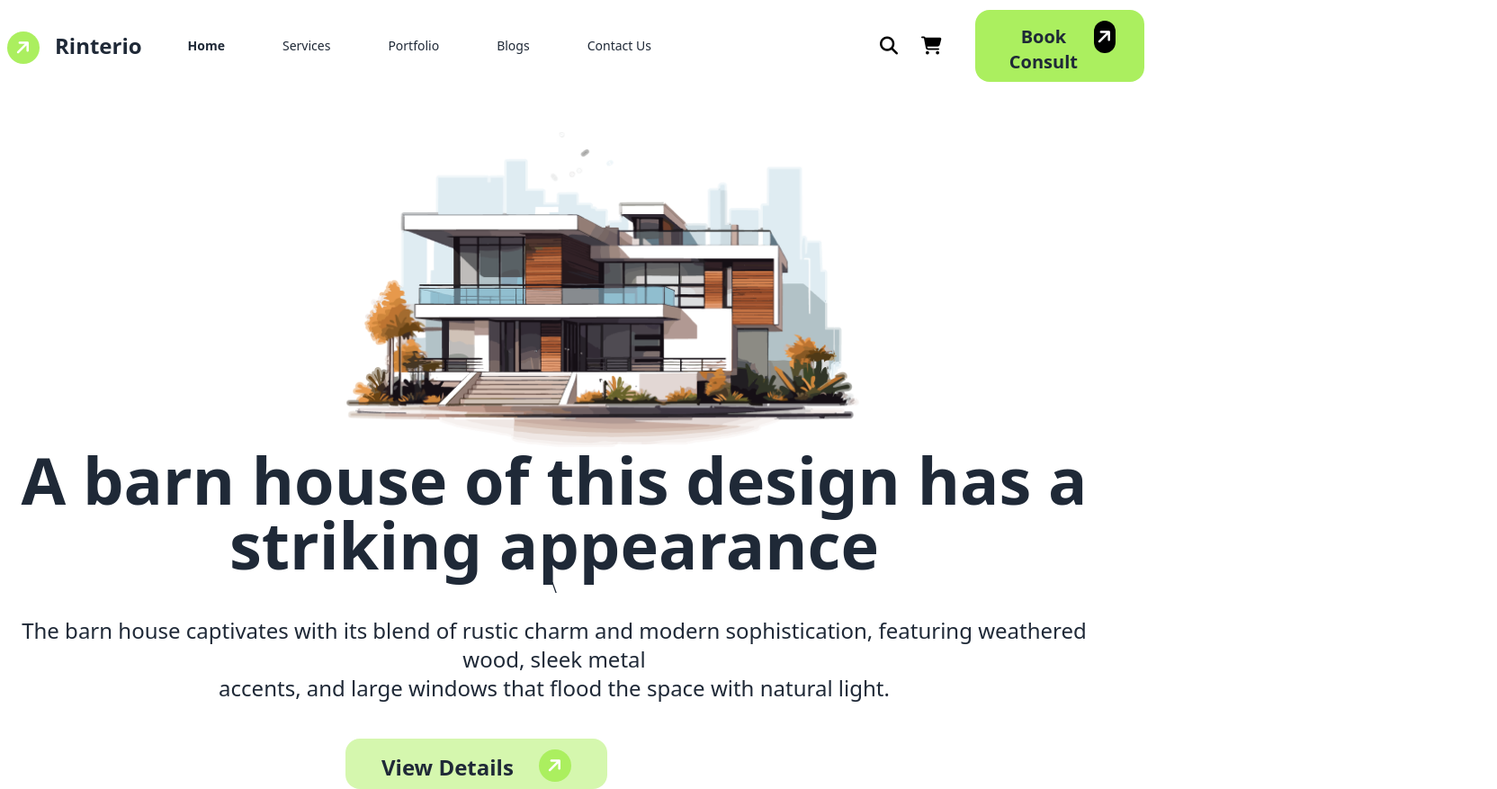
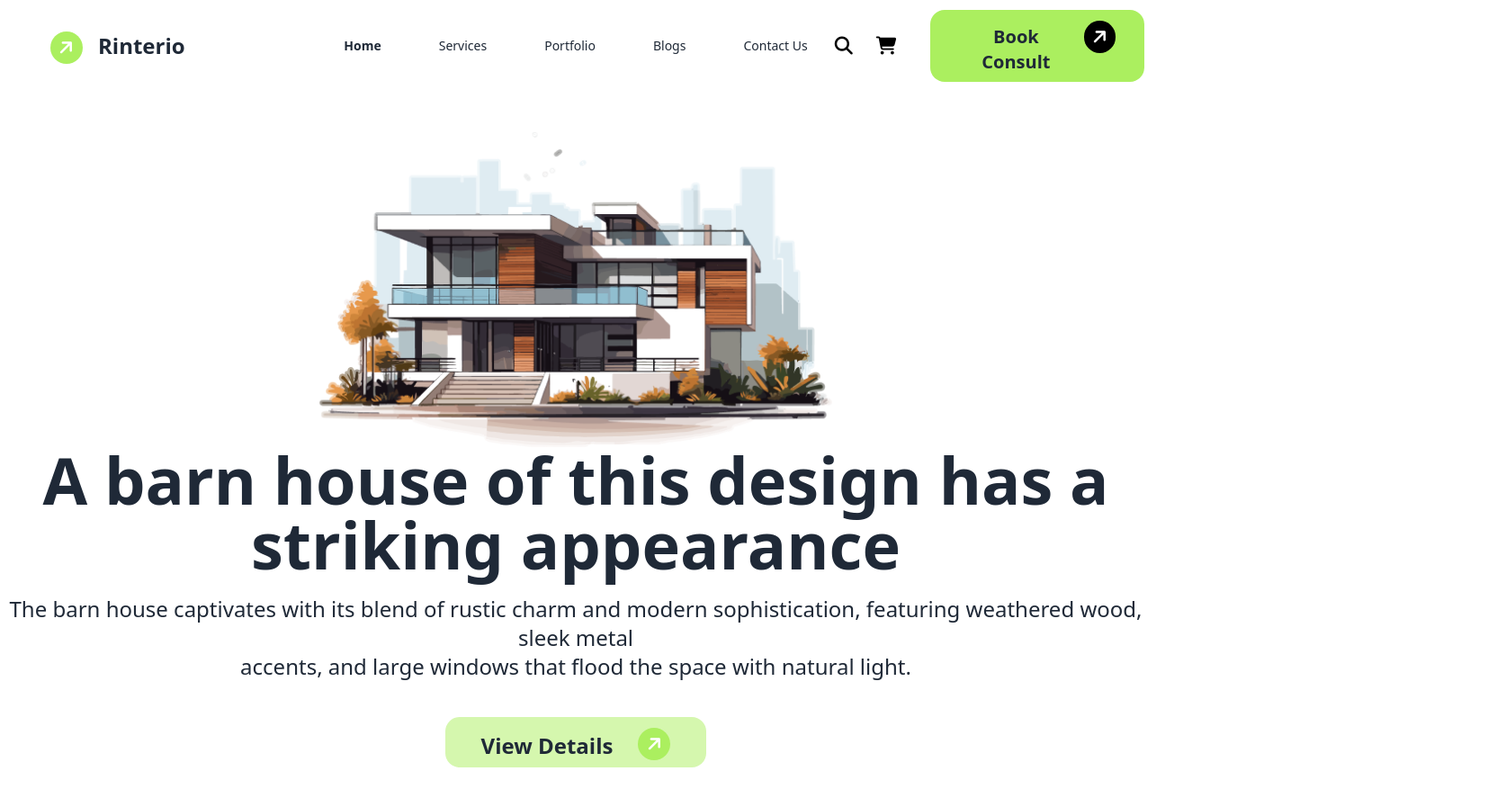
Before and after one commit to Priya-Ram-web/my-assignment-3-repo, a plain HTML site: page index.html in a window 1280 px wide. Shown: the part 21-898 px from the top of the page at 90% size, 1664 px wide, since content can reach past the window. After the commit the page ends 874 px from the top, so only its background shows below. Drawn offline with nearby package versions, Linux system fonts and the light colour scheme.

Commit message:
barn house section is done

```diff
--- a/index.html
+++ b/index.html
@@ -13,7 +13,6 @@
 <link href="https://fonts.googleapis.com/css2?family=Manrope:wght@200..800&family=Oswald:wght@200..700&display=swap" rel="stylesheet">
 <!--font awesome cdn link-->
 <link rel="stylesheet" href="https://cdnjs.cloudflare.com/ajax/libs/font-awesome/6.6.0/css/all.min.css" integrity="sha512-Kc323vGBEqzTmouAECnVceyQqyqdsSiqLQISBL29aUW4U/M7pSPA/gEUZQqv1cwx4OnYxTxve5UMg5GT6L4JJg==" crossorigin="anonymous" referrerpolicy="no-referrer" />
-<link rel="stylesheet" href="style.css">
 </head>
 <body>
     <!--header part is start-->
@@ -47,11 +46,11 @@
                       <li><a>Contact Us</a></li>
                     </ul>
                   </div>
-                  <h1 class="bg-[#ABEF5F]  text-white h-9 w-9 rounded-full mt-1  flex items-center justify-center"><i class="fa-solid fa-arrow-right -rotate-45  text-xl"></i></h1>
+                  <h1 class="bg-[#ABEF5F]  text-white h-9 w-9 rounded-full mt-1  flex items-center justify-center lg:ml-12"><i class="fa-solid fa-arrow-right -rotate-45  text-xl "></i></h1>
 
                   <a class="btn btn-ghost text-2xl font-bold">Rinterio</a>
                 </div>
-                <div class="navbar-center hidden lg:flex mr-56">
+                <div class="navbar-center hidden lg:flex mr-22">
                   <ul class="menu menu-horizontal px-1 gap-8">
                     <li><a class="font-bold text-[ #494949]">Home</a></li>
                     <li><a>Services</a></li>
@@ -75,62 +74,54 @@
               </div>
         </nav>
         <!--nav pat is end-->
-        <div class=" h-1/2 lg:h-full w-1/2 lg:w-full ml-40 lg:ml-96">
+        <!--responsive-->
+        <div class=" lg:hidden block ml-40 w-1/2 h-1/2">
           <img src="./assets/banner.png" alt="">
         </div>
-         <div class="text-center mr-10 lg:mr-12">
-          <h1 class="font-bold hidden md:block lg:text-7xl space-y-2">A barn house of this design has a <br>
-            striking appearance</h1>\
+        <div class="text-center">
             <!--responsive-->
             <h1 class="font-bold ml-12 lg:hidden block text-3xl space-y-2">A barn house of this<br>design has a
               striking <br>
               appearance</h1>
               <!--responsive-->
-              <p class=" hidden md:block text-2xl space-y-3 mt-5">The barn house captivates with its blend of rustic charm and modern sophistication, featuring weathered wood, sleek metal <br>
-              accents, and large windows that flood the space with natural light.
-              </p>
-
                 <p class=" lg:hidden block text-xl space-y-3 mt-5 ml-8">The barn house captivates with its blend of rustic<br>
                    charm and modern sophistication, featuring <br>
                    weathered wood, sleek metal
           accents, and large <br>
                   windows that flood the space with natural light.</p>
+              <!---responsive>-->
+                  <button class=" lg:hidden block px-28 py-2 rounded-2xl bg-[#ABEF5F80]  space-x-3 mt-5 ml-20">
+                    <div class="flex space-x-4">
+                    <h1 class="font-bold mt-2 text-2xl">View Details</h1>
+                    <h1 class="  bg-[#ABEF5F]  text-white h-9 w-9 rounded-full mt-1  flex items-center justify-center"><i class=" fa-solid fa-arrow-right -rotate-45  text-xl"></i></h1>
+                    </div>
+                  </button>
+                  </div>
 
-                 <button class="hidden md:block button-class lg:px-10 lg:py-2 lg:rounded-2xl lg: bg-[#ABEF5F80] lg:flex lg:space-x-3
-                  mt-10 gap-4  ml-96">
+          <!--desktop-->
+                   <div class="flex justify-center">
+                    <div class=" hidden md:block">
+                      <img src="./assets/banner.png" alt="">
+                    </div>
+                    </div>
+                <div class="text-center">
+                  <h1 class="font-bold hidden md:block lg:text-7xl space-y-2">A barn house of this design has a <br>
+                    striking appearance</h1>
+                    </div>
+                 <div class="text-center">
+                  <p class=" hidden md:block text-2xl space-y-3 mt-5">The barn house captivates with its blend of rustic charm and modern sophistication, featuring weathered wood, sleek metal <br>
+                    accents, and large windows that flood the space with natural light.
+                  </p>
+                    </div>
+                    <div class="flex justify-center">
+               <button class="hidden md:block button-class lg:px-10 lg:py-2 lg:rounded-2xl lg: bg-[#ABEF5F80] lg:flex lg:space-x-3
+                  mt-10 gap-4 ">
                    <h1 class=" justify-center lg:font-bold lg:mt-2 lg:text-2xl">View Details</h1>
                    <h1 class=" lg: bg-[#ABEF5F] lg: text-white lg: h-9  lg:w-9 lg:rounded-full lg:mt-1  lg:flex lg:items-center justify-center"><i class=" fa-solid fa-arrow-right -rotate-45  text-xl"></i></h1>
                   </button>
 
+              </div>
 
-
-
-                   <button class=" lg:hidden block px-28 py-2 rounded-2xl bg-[#ABEF5F80]  space-x-3 mt-5 ml-20">
-                    <div class="flex space-x-4">
-                    <h1 class="font-bold mt-2 text-2xl">View Details</h1>
-                    <h1 class="  bg-[#ABEF5F]  text-white h-9 w-9 rounded-full mt-1  flex items-center justify-center"><i class=" fa-solid fa-arrow-right -rotate-45  text-xl"></i></h1>
-                    </div>
-                   </button>
-
-
-
-
-
-
-
-
-
-
-
-
-
-
-
-
-            </div>
-
-           </div>
-         </div>
     </header>
     <!--header part is end-->
 </body>
```
Also changed, not shown: tailwind.config.js (+7 -0 lines), style.css (deleted).
